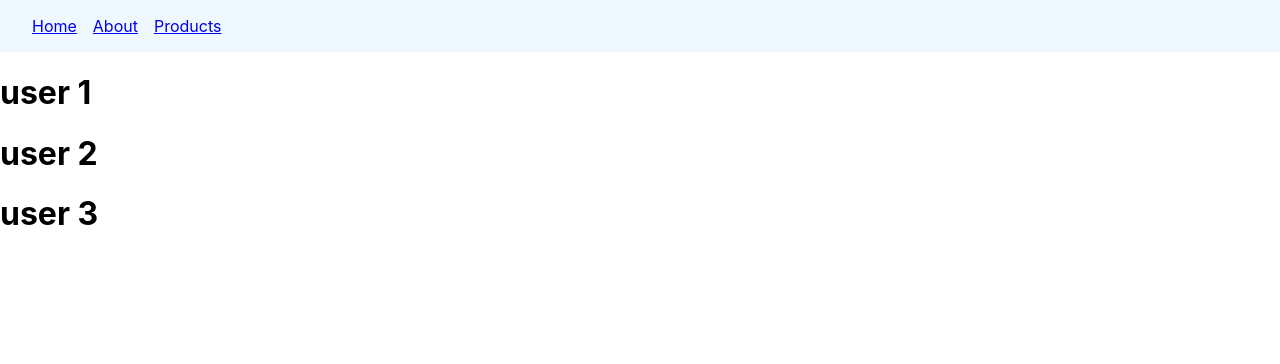
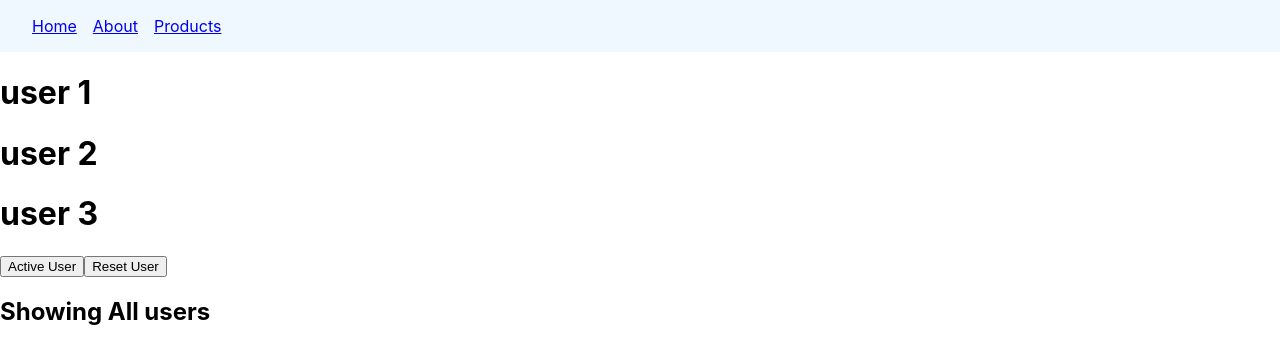
Before and after one commit to Wridho788/react-router-tutorial, a React (Create React App) app: page /users in a window 1280 px wide. Shown: the top 364 px of the page. Built offline with nearby package versions, Linux system fonts and the light colour scheme.

Commit message:
add search params

```diff
--- a/src/components/Users.js
+++ b/src/components/Users.js
@@ -1,13 +1,27 @@
 import React from 'react'
-import { Outlet } from 'react-router-dom'
+import { Outlet, useSearchParams } from 'react-router-dom'
 
 const Users = () => {
+    const [searchParams, setSearchParams] = useSearchParams()
+
+    const showActiveUsers = searchParams.get('filter') === 'active'
     return (
         <div>
             <h1>user 1</h1>
             <h1>user 2</h1>
             <h1>user 3</h1>
             <Outlet />
+            <div>
+                <button onClick={() => setSearchParams({ filter: 'active' })}>Active User</button>
+                <button onClick={() => setSearchParams({})}>Reset User</button>
+            </div>
+            {
+                showActiveUsers ? (
+                    <h2>Showing Active user</h2>
+                ) : (
+                    <h2>Showing All users</h2>
+                )
+            }
         </div>
     )
 }
```
